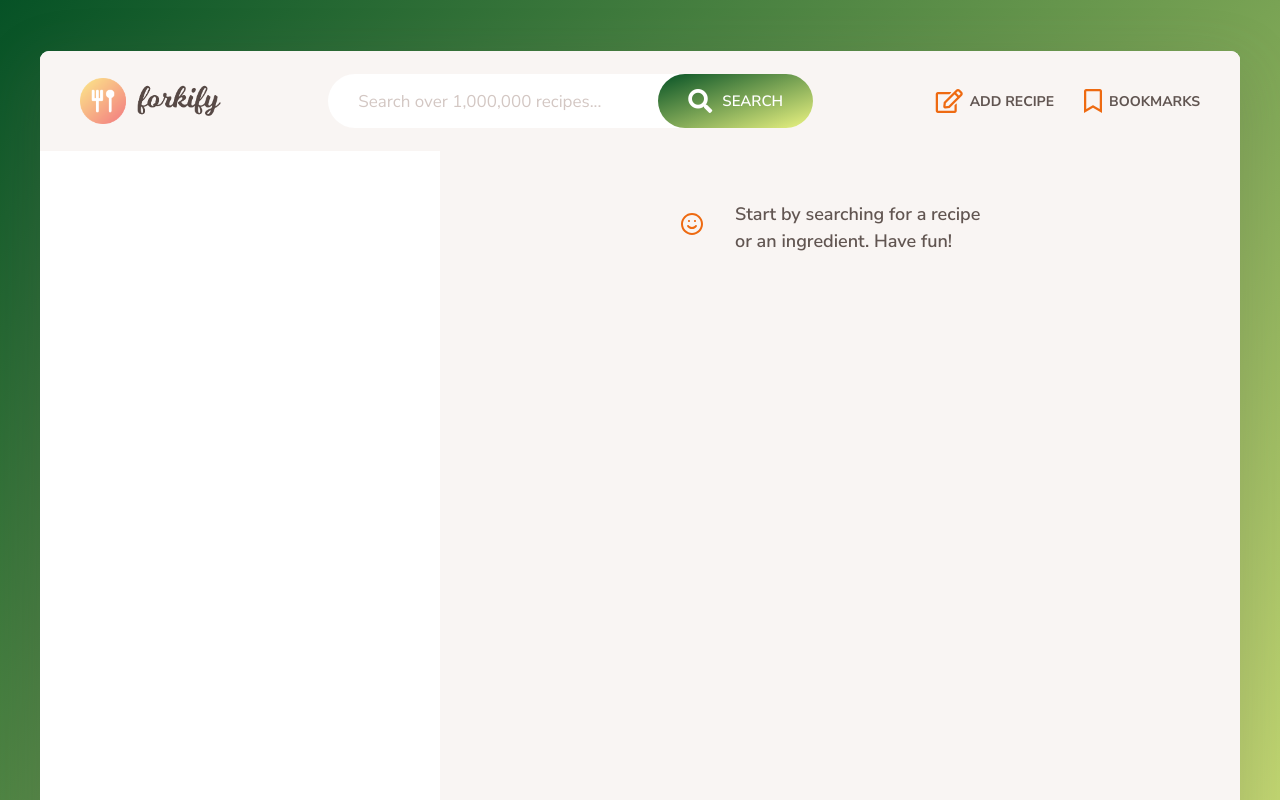
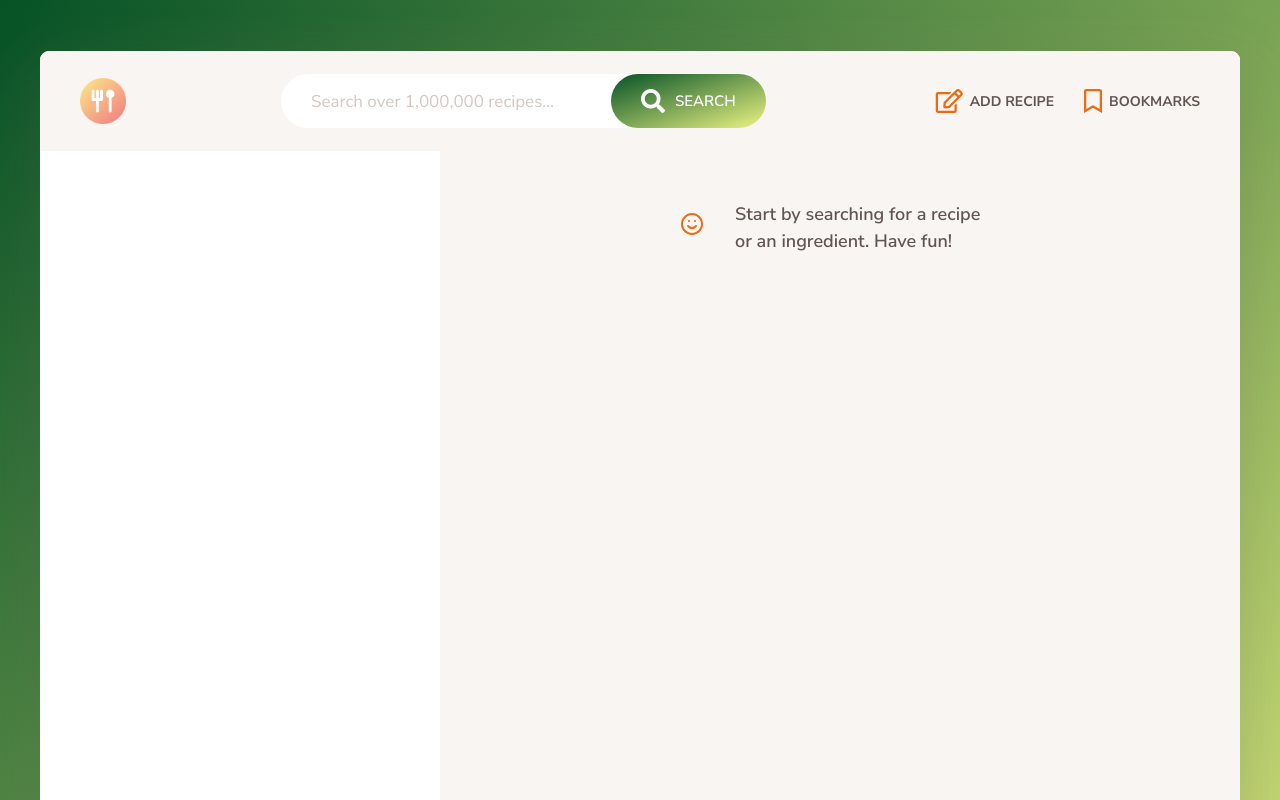
Before and after one commit to MariaAmetina/Forkify-Recipe-Ideas, a website built with Parcel: page index.html in a window 1280 px wide. Shown: the top 800 px of the page. Built offline with nearby package versions, Linux system fonts and the light colour scheme.

Commit message:
changed logo

```diff
--- a/index.html
+++ b/index.html
@@ -27,7 +27,12 @@
   <body>
     <div class="container">
       <header class="header">
-        <img src="src/img/logo.png" alt="Logo" class="header__logo" />
+        <img
+          src="src/img/logo.png"
+          srcset="src/img/favicon.png 500w"
+          alt="Logo"
+          class="header__logo"
+        />
         <form class="search">
           <input
             type="text"
```
